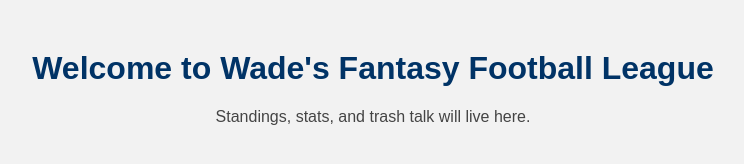
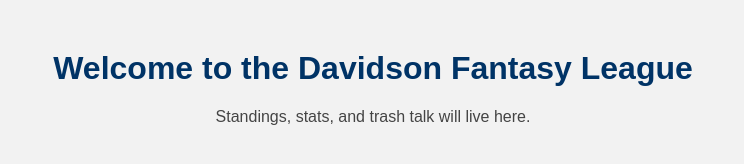
Before and after one commit to dflwade/davidson-fantasy-league, a plain HTML site: page index.html in a window 1280 px wide. Shown: the whole page, without its empty margins (267-1011 px from the left). Drawn offline with Linux system fonts and the light colour scheme.

Commit message:
Update index.html
Changed league name to "Davidson Fantasy League"

```diff
--- a/index.html
+++ b/index.html
@@ -2,7 +2,7 @@
 <html>
 <head>
   <meta charset="UTF-8">
-  <title>Wade's Fantasy League</title>
+  <title>Davidson Fantasy League</title>
   <style>
     body {
       font-family: Arial, sans-serif;
@@ -19,7 +19,7 @@
   </style>
 </head>
 <body>
-  <h1>Welcome to Wade's Fantasy Football League</h1>
+  <h1>Welcome to the Davidson Fantasy League</h1>
   <p>Standings, stats, and trash talk will live here.</p>
 </body>
 </html>
```
